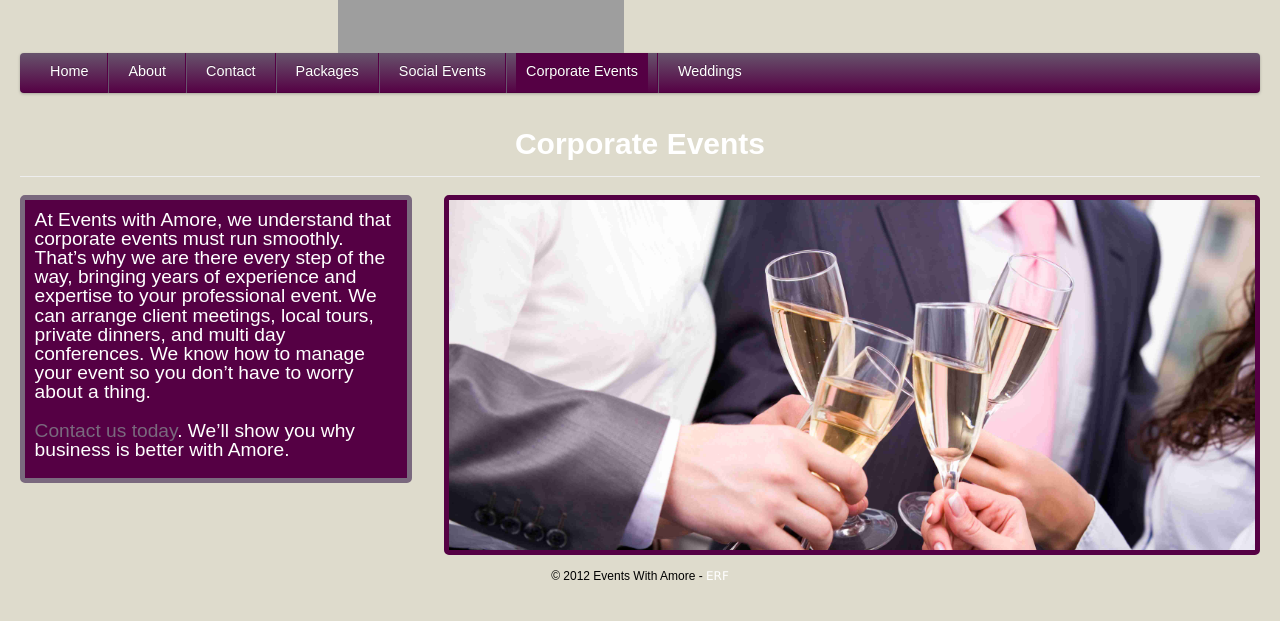
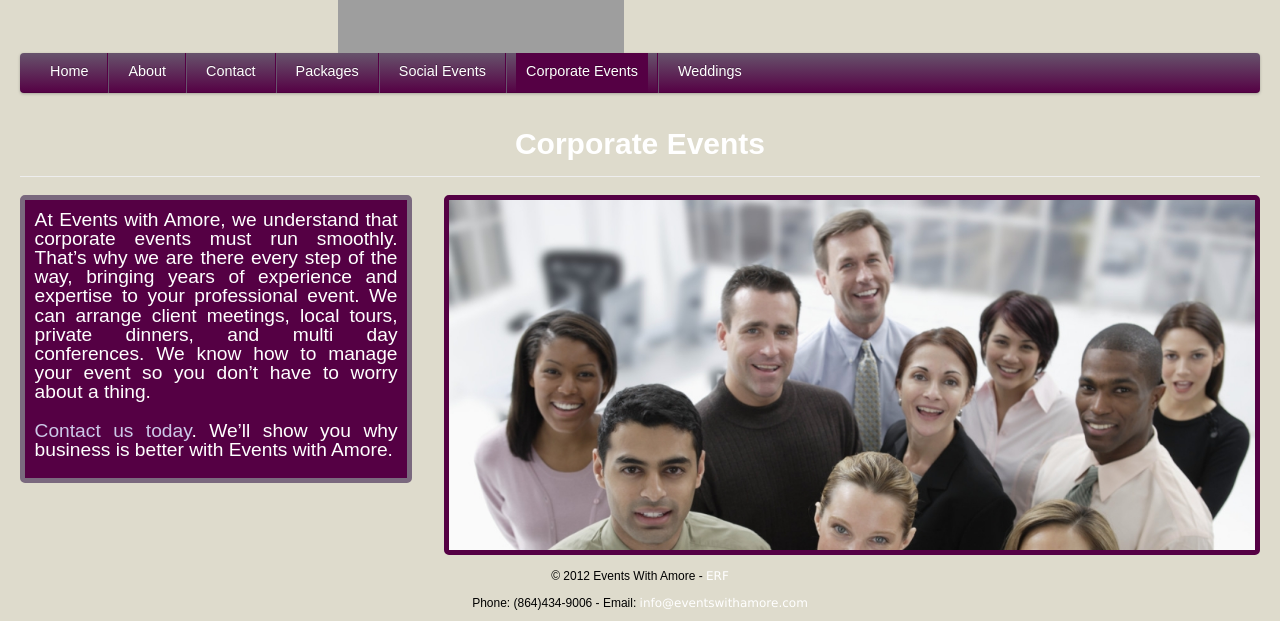
Before and after one commit to excellentingenuity/amore, a PHP site: page /corporate in a window 1280 px wide. Shown: the part 247-868 px from the top of the page. Before the commit the page ends 827 px from the top, so only its background shows below. Run offline with PHP 8.4, Linux system fonts and the light colour scheme; some libraries are stand-ins or nearby versions; some web fonts are replaced; grey boxes are pictures that could not be loaded.

Commit message:
did all updates from 6/29 word doc
Signed-off-by: James Johnson <James.Johnson@excellentingenuity.com>

```diff
--- a/corporate/index.html
+++ b/corporate/index.html
@@ -118,14 +118,14 @@
        </div>
        <div class="row-fluid">
        		<div class="span4 content-box" id="corporate-content">
-  				<p>At Events with Amore, we understand that corporate events must run smoothly.  That’s why we are there every step of the way, bringing years of experience and expertise to your professional event.  We can arrange client meetings, local tours, private dinners, and multi day conferences.  We know how to manage your event so you don’t have to worry about a thing.<br /><br /> <a  class="content-link" href="../contact">Contact us today</a>. We’ll show you why business is better with Amore.</p>
+  				<p>At Events with Amore, we understand that corporate events must run smoothly.  That’s why we are there every step of the way, bringing years of experience and expertise to your professional event.  We can arrange client meetings, local tours, private dinners, and multi day conferences.  We know how to manage your event so you don’t have to worry about a thing.<br /><br /> <a  class="content-link" href="../contact">Contact us today</a>. We’ll show you why business is better with Events with Amore.</p>
  	  		</div>
             <div class="span8 slider-image">
             <div class="carousel slide" id="corporate_carousel">
             	<div class="carousel-inner">
-                	<div class="active item"><img src="../img/corporate-party1.jpg" alt="Corporate Functions with Amore" /></div>
-                    <div class="item"><img src="../img/corporate-party2.jpg" alt="Corporate Parties with Amore" /></div>
-                    <div class="item"><img src="../img/corporate-party3.jpg" alt="Corporate Gatherings by Amore"/></div>
+                	<div class="active item"><img src="../img/corporate-party2.jpg" alt="Corporate Functions with Amore" /></div>
+                    <div class="item"><img src="../img/corporate-party3.jpg" alt="Corporate Parties with Amore" /></div>
+                    <div class="item"><img src="../img/corporate-party1.jpg" alt="Corporate Gatherings by Amore"/></div>
                 </div>
             </div>
             </div>
@@ -136,9 +136,10 @@
     </script>
        </div>
 
-        <footer class="footer">
-            <p>&copy; 2012 Events With Amore - <a class="footer-link" href="http://www.erfmarketing.com">ERF</a></p>
-        </footer>
+  <footer class="footer">
+   <p>&copy; 2012 Events With Amore - <a class="footer-link" href="http://www.erfmarketing.com">ERF</a></p>
+   <p>Phone: (864)434-9006 - Email: <a class="footer-link" href="mailto:info@eventswithamore.com">info@eventswithamore.com</a></p>
+  </footer>
     </div>
  </body>
 </html>
--- a/css/base.css
+++ b/css/base.css
@@ -8,6 +8,7 @@ body {
 	background-color:#DEDBCC;
 	font-family: 'Cagliostro', sans-serif;
 	font-size:12px;
+	text-align:justify;
 }
 #logo {
 	padding-top:.5em;
@@ -52,6 +53,17 @@ ul.nav {
 	color:#FFFFFF;
 }
 /*about page */
+.about-link {
+    color:#550044;
+}
+.about-link:hover {
+    text-decoration:none;
+
+    color:#550044;
+}
+.about-link:visited {
+    color:#550044;
+}
 .about-header {
 	color:#FFFFFF;
 	text-align:center;
@@ -83,15 +95,15 @@ ul.nav {
 	margin-bottom:1em;
 }
 .content-link {
-	color:#7A697E;
+	color:#CDC9E8;
 }
 .content-link:hover {
 	text-decoration:none;
 	font-weight:500;
-	color:#7A697E;
+	color:#CDC9E8;
 }
 .content-link:visited {
-	color:#7A697E;
+	color:#CDC9E8;
 }
 .contact-block-hr {
 	background:#550044;
--- a/index.html
+++ b/index.html
@@ -146,6 +146,7 @@
 
   <footer class="footer">
    <p>&copy; 2012 Events With Amore - <a class="footer-link" href="http://www.erfmarketing.com">ERF</a></p>
+   <p>Phone: (864)434-9006 - Email: <a class="footer-link" href="mailto:info@eventswithamore.com">info@eventswithamore.com</a></p>
   </footer>
 
 </div> <!-- /container -->
--- a/social/index.html
+++ b/social/index.html
@@ -147,7 +147,8 @@
         </div>
    </div>
   <footer class="footer">
-      <p>&copy; 2012 Events With Amore - <a class="footer-link" href="http://www.erfmarketing.com">ERF</a></p>
+   <p>&copy; 2012 Events With Amore - <a class="footer-link" href="http://www.erfmarketing.com">ERF</a></p>
+   <p>Phone: (864)434-9006 - Email: <a class="footer-link" href="mailto:info@eventswithamore.com">info@eventswithamore.com</a></p>
   </footer>
    </div>
  </body>
```
Also changed, not shown: about/index.html (+6 -5 lines), contact/index.php (+7 -6 lines), packages/index.html (+7 -6 lines), weddings/index.html (+5 -4 lines).
